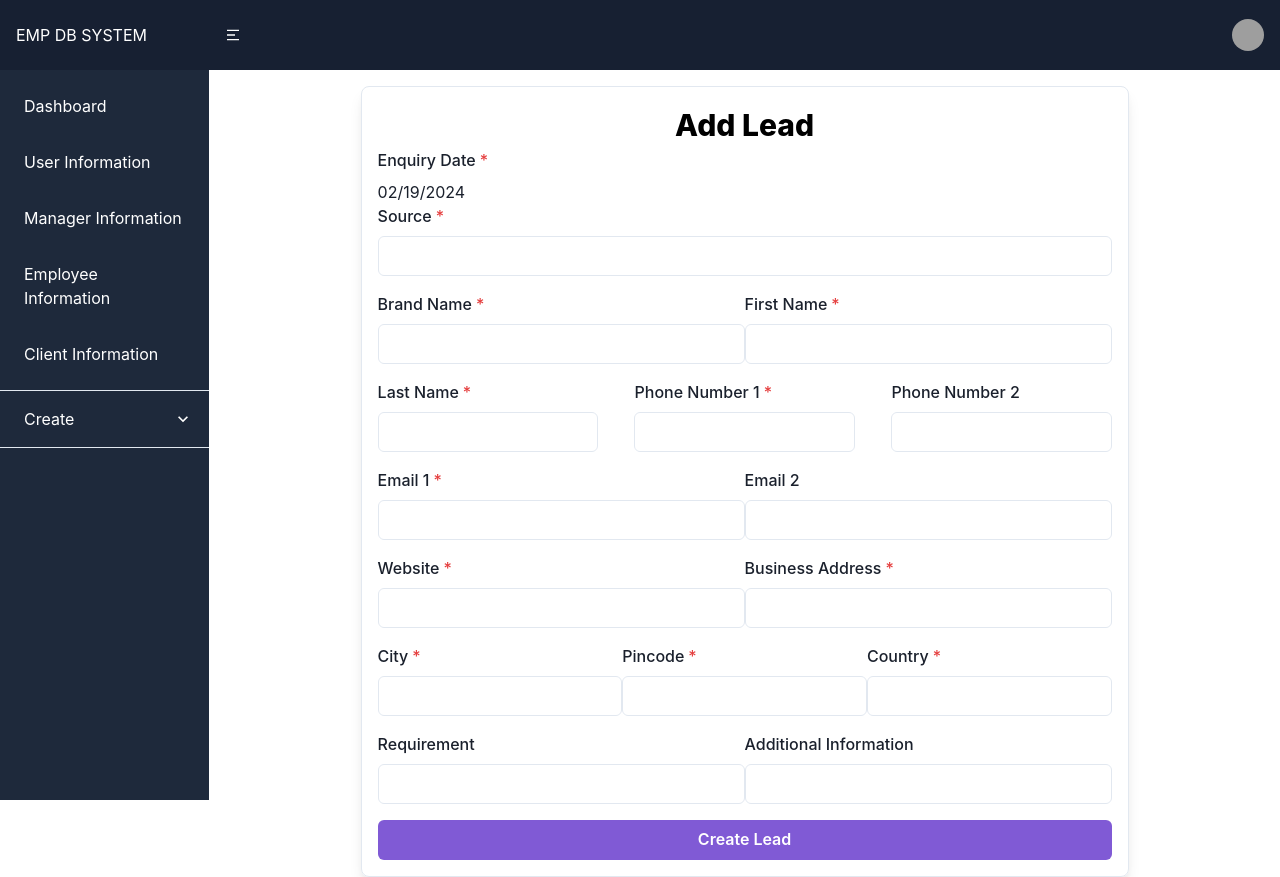
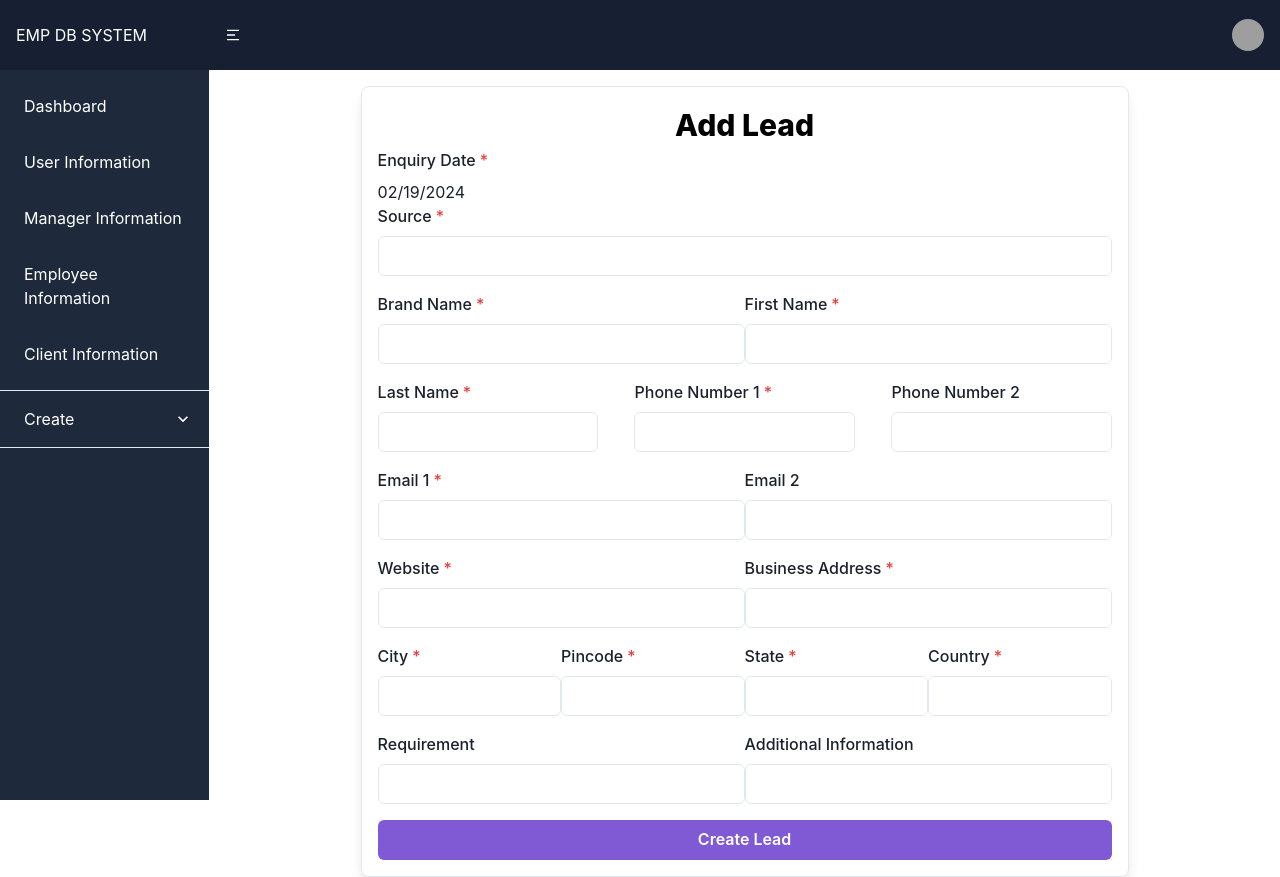
Before and after one commit to yashpapa6969/emp_frontend, a React (Vite) app: page /createLead in a window 1280 px wide. Built offline with nearby package versions, Linux system fonts and the light colour scheme; sample sign-in values are in the browser's storage; grey boxes are pictures that could not be loaded.

Commit message:
added create lead

```diff
--- a/src/components/CreateLead.jsx
+++ b/src/components/CreateLead.jsx
@@ -157,6 +157,10 @@ const CreateLead = () => {
                 <FormLabel>Pincode</FormLabel>
                 <Input name="pincode" onChange={handleChange} />
               </FormControl>
+              <FormControl id="state" isRequired>
+                <FormLabel>State</FormLabel>
+                <Input name="state" onChange={handleChange} />
+              </FormControl>
               <FormControl id="country" isRequired>
                 <FormLabel>Country</FormLabel>
                 <Input name="country" onChange={handleChange} />
```
